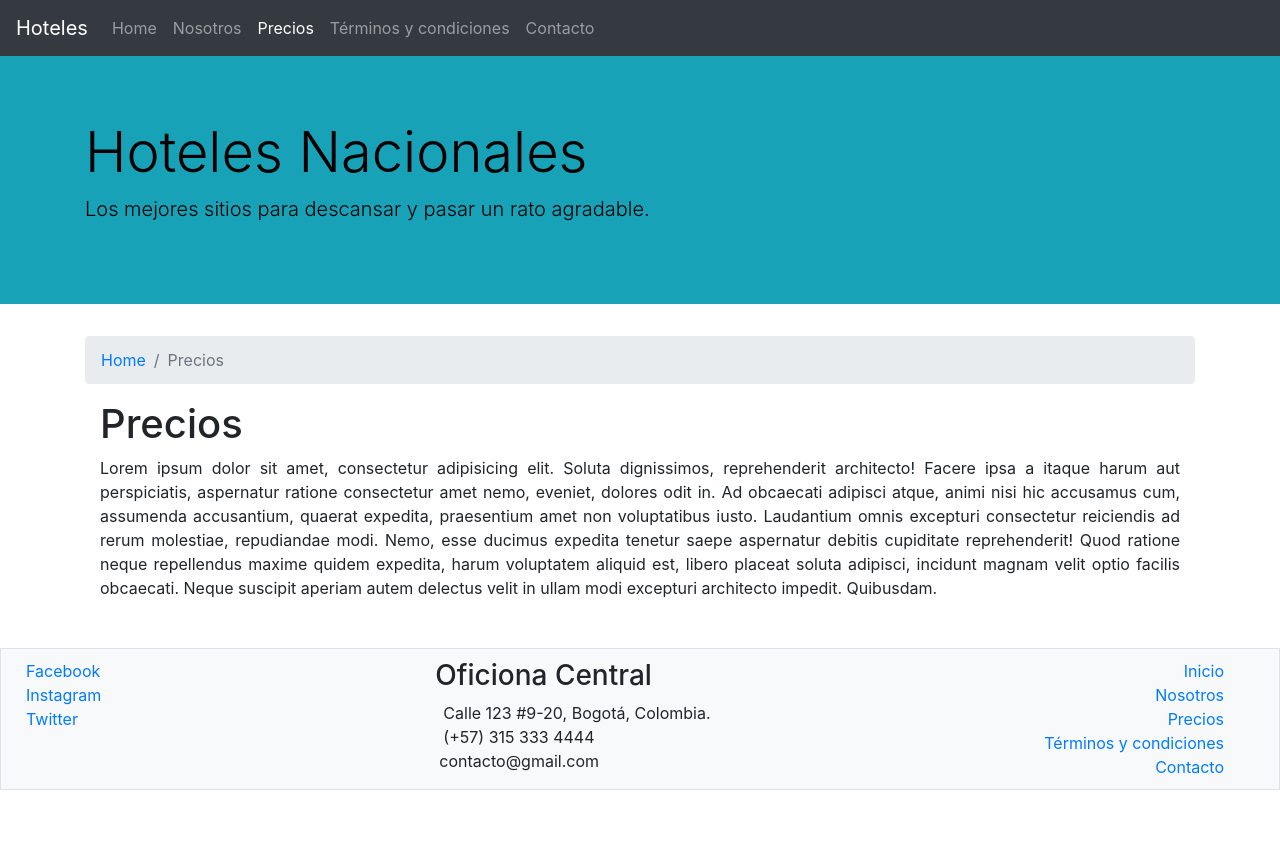
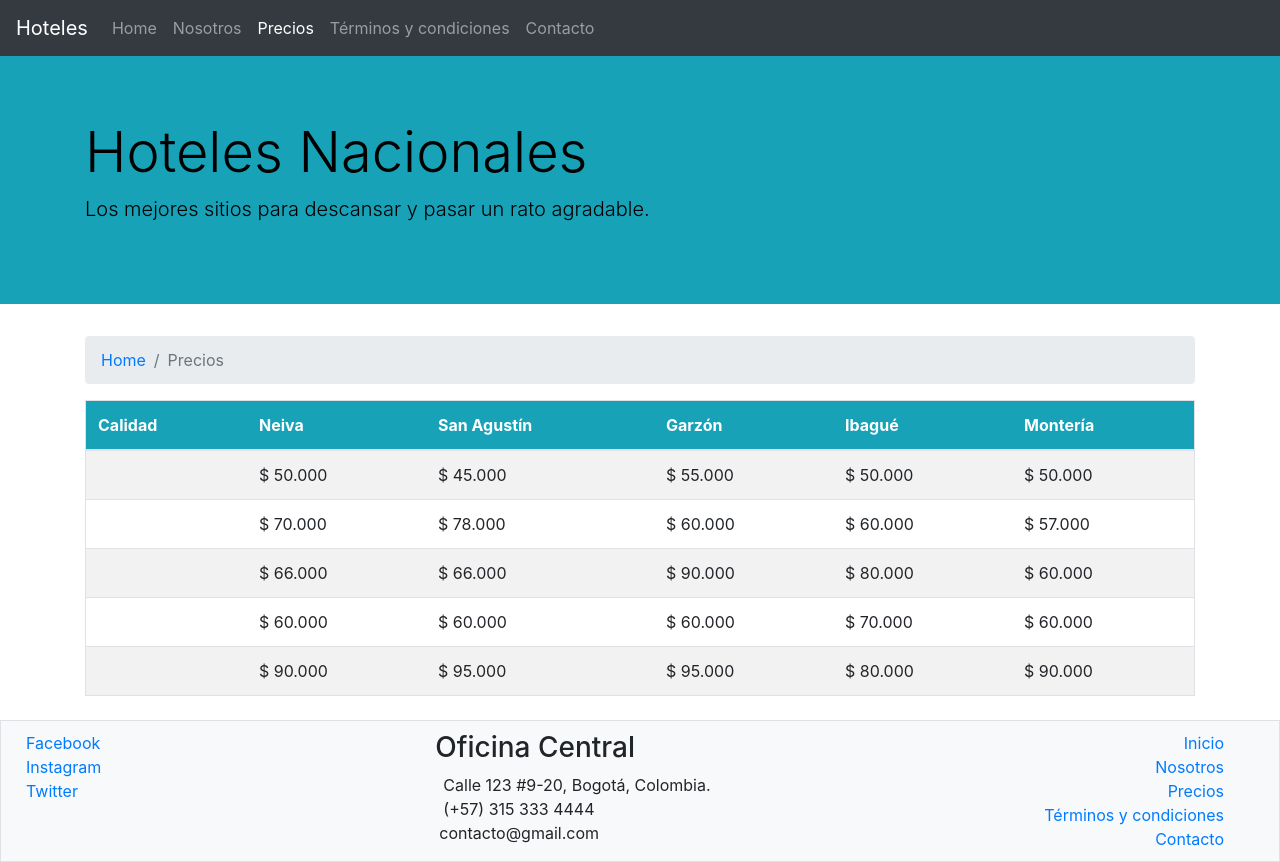
Before and after one commit to afperdomo2/guia-hoteles, a website: page precios.html in a window 1280 px wide. Before the commit the page ends 800 px from the top, so only its background shows below. Drawn offline with nearby package versions, Linux system fonts and the light colour scheme; a web font is replaced by a local one.

Commit message:
Creación de la tabla de precios

```diff
--- a/precios.html
+++ b/precios.html
@@ -39,10 +39,89 @@
 				<li class="breadcrumb-item active" aria-current="page">Precios</li>
 			</ol>
 		</nav>
-		<div class="col-md-12">
-			<h1>Precios</h1>
-			<p class="text-justify">Lorem ipsum dolor sit amet, consectetur adipisicing elit. Soluta dignissimos, reprehenderit architecto! Facere ipsa a itaque harum aut perspiciatis, aspernatur ratione consectetur amet nemo, eveniet, dolores odit in. Ad obcaecati adipisci atque, animi nisi hic accusamus cum, assumenda accusantium, quaerat expedita, praesentium amet non voluptatibus iusto. Laudantium omnis excepturi consectetur reiciendis ad rerum molestiae, repudiandae modi. Nemo, esse ducimus expedita tenetur saepe aspernatur debitis cupiditate reprehenderit! Quod ratione neque repellendus maxime quidem expedita, harum voluptatem aliquid est, libero placeat soluta adipisci, incidunt magnam velit optio facilis obcaecati. Neque suscipit aperiam autem delectus velit in ullam modi excepturi architecto impedit. Quibusdam.</p>
-			<br>
+		<div class="table-responsive">
+			<table class="table table-striped border table-hover">
+				<thead class="bg-info text-white">
+					<th>Calidad</th>
+					<th>Neiva</th>
+					<th>San Agustín</th>
+					<th>Garzón</th>
+					<th>Ibagué</th>
+					<th>Montería</th>
+				</thead>
+				<tbody>
+					<tr>
+						<td>
+							<span class="oi oi-star text-warning"></span>
+							<span class="oi oi-star text-secondary"></span>
+							<span class="oi oi-star text-secondary"></span>
+							<span class="oi oi-star text-secondary"></span>
+							<span class="oi oi-star text-secondary"></span>
+						</td>
+						<td>$ 50.000</td>
+						<td>$ 45.000</td>
+						<td>$ 55.000</td>
+						<td>$ 50.000</td>
+						<td>$ 50.000</td>
+					</tr>
+					<tr>
+						<td>
+							<span class="oi oi-star text-warning"></span>
+							<span class="oi oi-star text-warning"></span>
+							<span class="oi oi-star text-warning"></span>
+							<span class="oi oi-star text-warning"></span>
+							<span class="oi oi-star text-secondary"></span>
+						</td>
+						<td>$ 70.000</td>
+						<td>$ 78.000</td>
+						<td>$ 60.000</td>
+						<td>$ 60.000</td>
+						<td>$ 57.000</td>
+					</tr>
+					<tr>
+						<td>
+							<span class="oi oi-star text-warning"></span>
+							<span class="oi oi-star text-warning"></span>
+							<span class="oi oi-star text-secondary"></span>
+							<span class="oi oi-star text-secondary"></span>
+							<span class="oi oi-star text-secondary"></span>
+						</td>
+						<td>$ 66.000</td>
+						<td>$ 66.000</td>
+						<td>$ 90.000</td>
+						<td>$ 80.000</td>
+						<td>$ 60.000</td>
+					</tr>
+					<tr>
+						<td>
+							<span class="oi oi-star text-warning"></span>
+							<span class="oi oi-star text-warning"></span>
+							<span class="oi oi-star text-warning"></span>
+							<span class="oi oi-star text-secondary"></span>
+							<span class="oi oi-star text-secondary"></span>
+						</td>
+						<td>$ 60.000</td>
+						<td>$ 60.000</td>
+						<td>$ 60.000</td>
+						<td>$ 70.000</td>
+						<td>$ 60.000</td>
+					</tr>
+					<tr>
+						<td>
+							<span class="oi oi-star text-warning"></span>
+							<span class="oi oi-star text-warning"></span>
+							<span class="oi oi-star text-warning"></span>
+							<span class="oi oi-star text-warning"></span>
+							<span class="oi oi-star text-warning"></span>
+						</td>
+						<td>$ 90.000</td>
+						<td>$ 95.000</td>
+						<td>$ 95.000</td>
+						<td>$ 80.000</td>
+						<td>$ 90.000</td>
+					</tr>
+				</tbody>
+			</table>
 		</div>
 	</div>
 	<footer class="mt-2 bg-light border">
@@ -54,7 +133,7 @@
 			</div>
 			<div class="col-sm-4">
 				<address class="">
-					<h3>Oficiona Central</h3>
+					<h3>Oficina Central</h3>
 					<p class="m-0"><span class="oi oi-map-marker pr-2"></span> Calle 123 #9-20, Bogotá, Colombia.</p>
 					<p class="m-0"><span class="oi oi-phone pr-2"></span> (+57) 315 333 4444</p>
 					<p class="m-0"><span class="oi oi-inbox pr-1"></span> contacto@gmail.com</p>
```
Also changed, not shown: contacto.html (+1 -1 lines), index.html (+1 -1 lines), nosotros.html (+1 -1 lines), terminos.html (+1 -1 lines).
